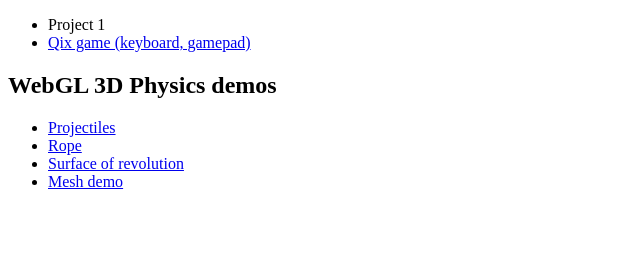
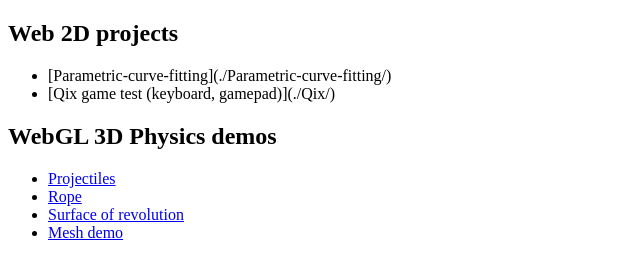
Before and after one commit to webhauser/webhauser.github.io, a plain HTML site: page index.html in a window 1280 px wide. Shown: the whole page, without its empty margins (0-640 px from the left). Drawn offline with Linux system fonts and the light colour scheme.

Commit message:
Update index.html

```diff
--- a/index.html
+++ b/index.html
@@ -5,9 +5,10 @@
 <title>webHauser sample projects on GitHub</title>
 </head>
 <body>
+<h2>Web 2D projects</h2>
 <ul>
-  <li>Project 1</li>
-  <li><a href="https://webhauser.github.io/Qix/">Qix game (keyboard, gamepad)</a></li>
+  <li>[Parametric-curve-fitting](./Parametric-curve-fitting/)</li>
+  <li>[Qix game test (keyboard, gamepad)](./Qix/)</li>
 </ul>
 <h2>WebGL 3D Physics demos</h2>
 <ul>
```
